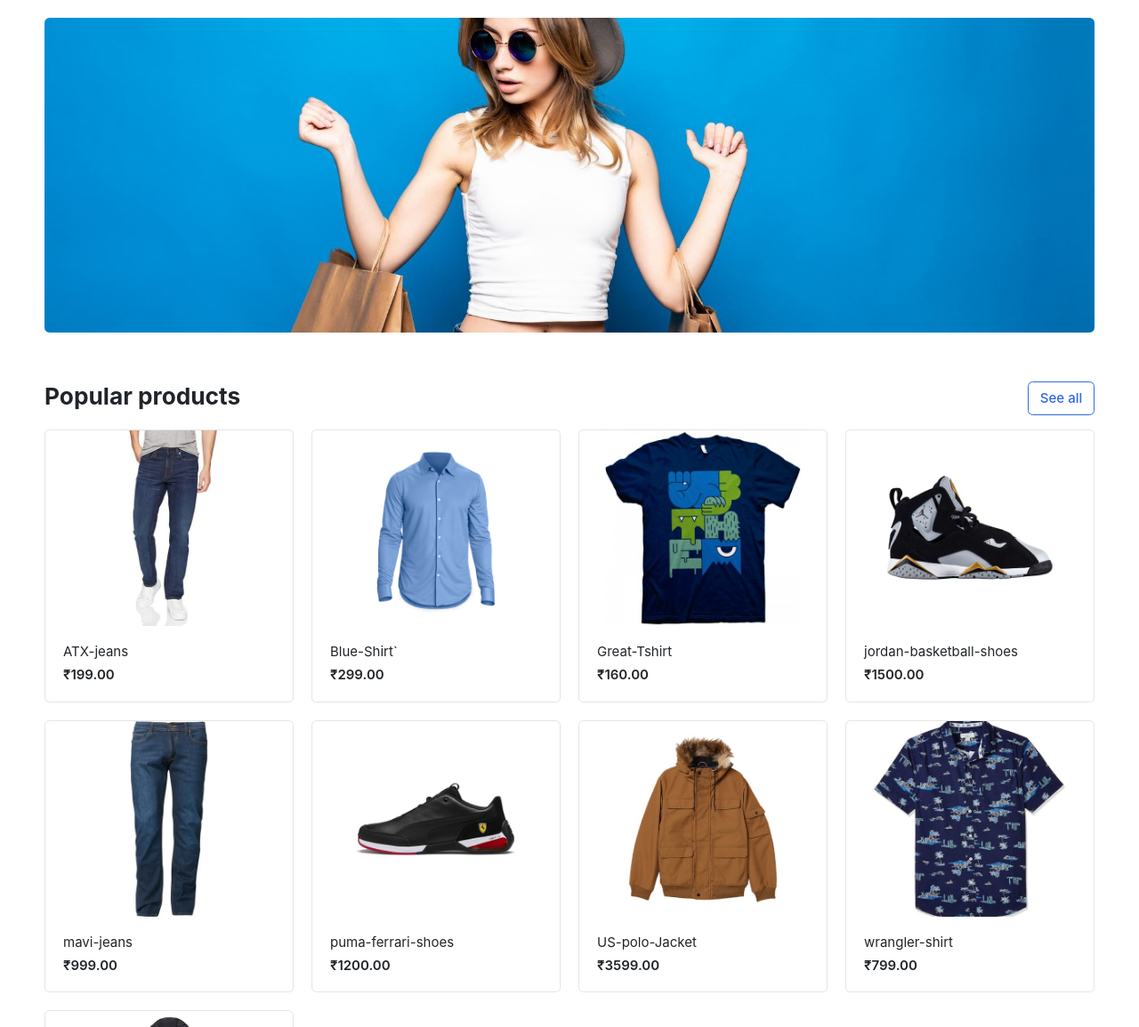
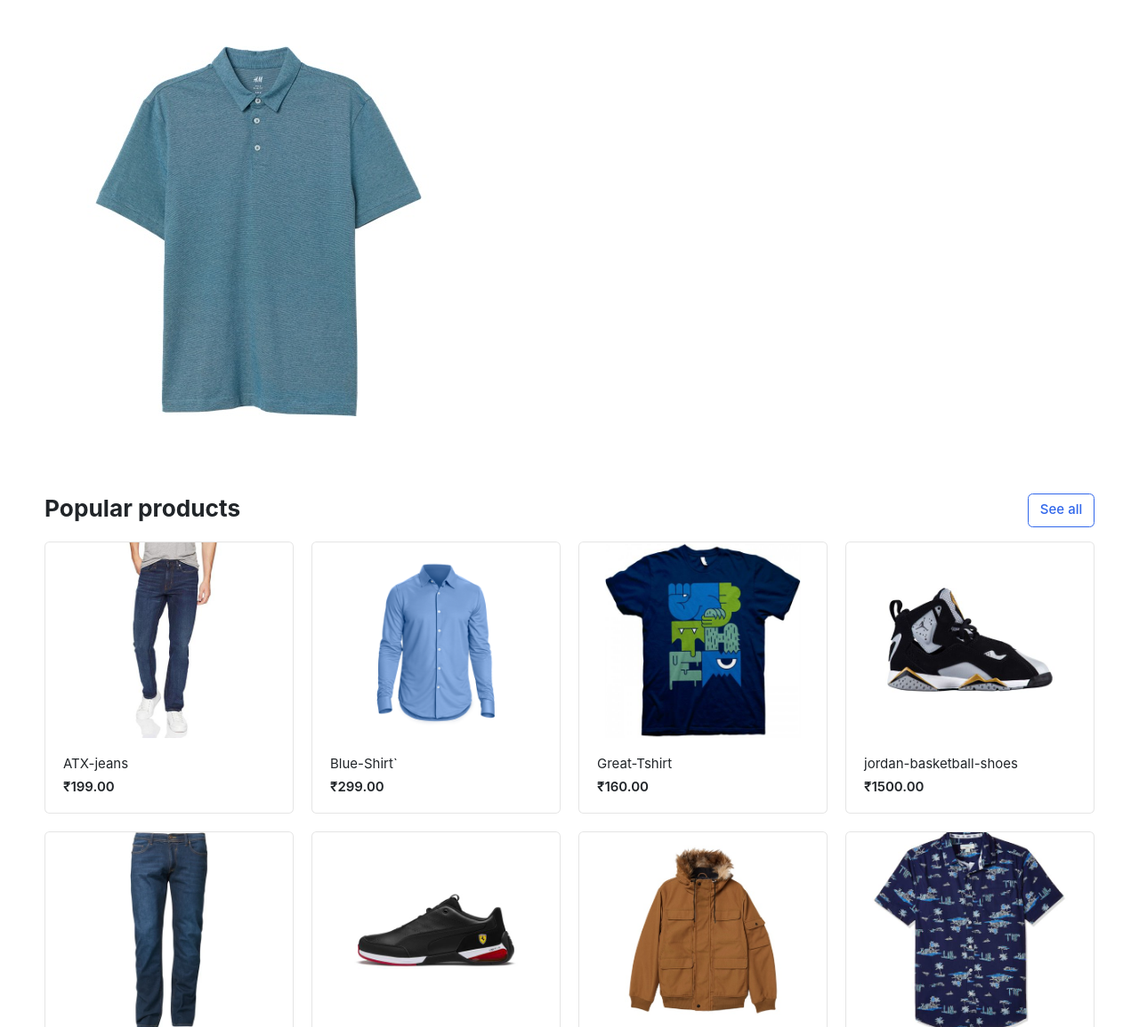
Before and after one commit to Vishallokhande8788/GreatKart, a Django app: page / in a window 1280 px wide. Shown: the part 118-1273 px from the top of the page at 89% size. Run offline with Django 5.2, Linux system fonts and the light colour scheme; data comes from the database, SQL or seed files in the repository; some libraries are stand-ins or nearby versions; some web fonts are replaced.

Commit message:
chage bg photo

```diff
--- a/templates/home/home.html
+++ b/templates/home/home.html
@@ -4,11 +4,12 @@
 
   {% block content %}
 
+
     <!-- ========================= SECTION MAIN ========================= -->
     <section class="section-intro padding-y-sm">
       <div class="container">
         <div class="intro-banner-wrap">
-          <img src="{% static 'images/banners/cover.jpg' %}" class="img-fluid rounded" />
+          <img src="{% static 'images/items/1.jpg' %}" class="img-fluid rounded" alt="cov"/>
         </div>
       </div>
       <!-- container //  -->
```
Also changed, not shown: static/images/banners/3.jpg (renamed from static/images/banners/cover.jpg), 1 other file.
